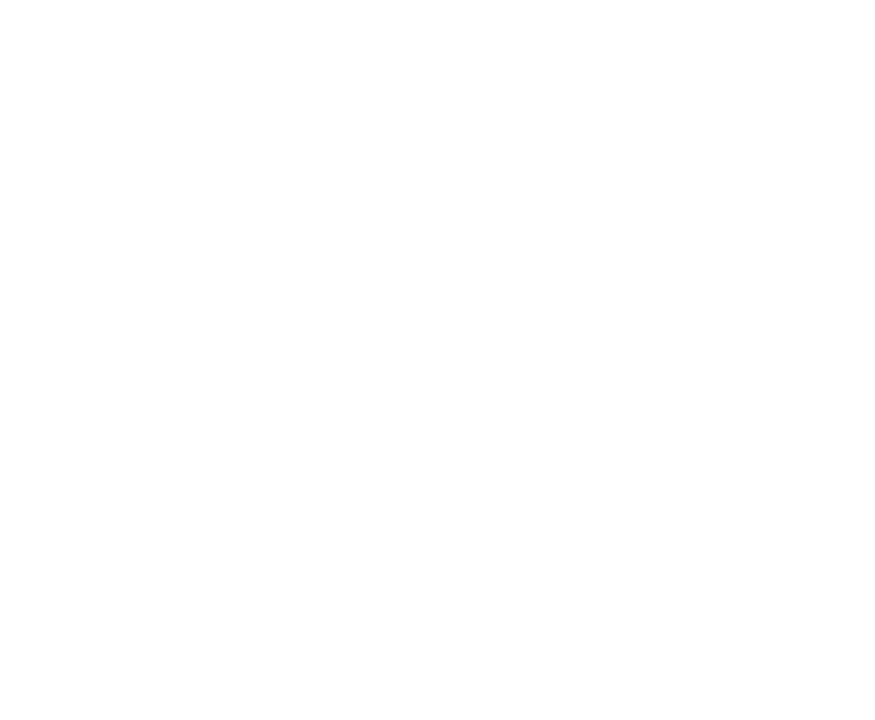
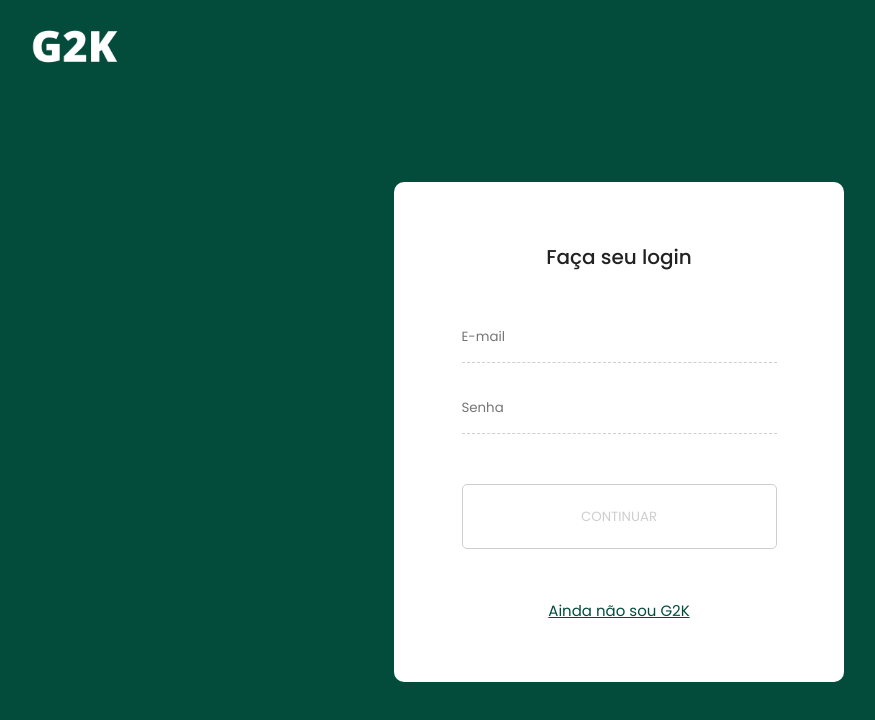
Before and after one commit to TheDevs-Team/web, a React (Create React App) app: page / in a window 1280 px wide. Shown: the top 720 px of the page, without its empty margins (21-896 px from the left). Built offline with nearby package versions, Linux system fonts and the light colour scheme.

Commit message:
feat: update route

```diff
--- a/src/routes.tsx
+++ b/src/routes.tsx
@@ -6,7 +6,7 @@ import { Login } from './pages';
 export const Routes: React.FC = () => (
   <BrowserRouter>
     <Switch>
-      <Route exact path={'/entrar'} component={Login} />
+      <Route exact path={'/'} component={Login} />
     </Switch>
   </BrowserRouter>
 );
```
